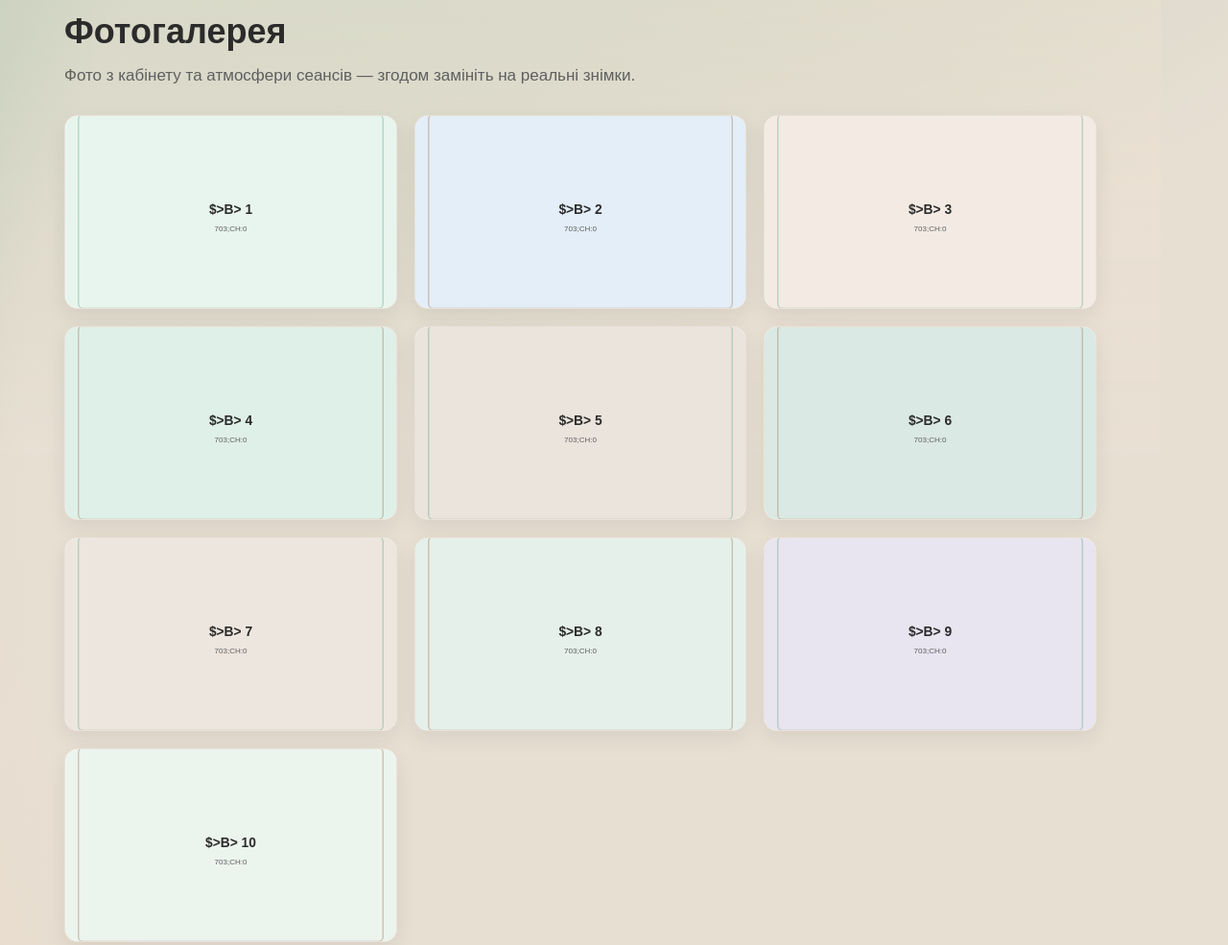
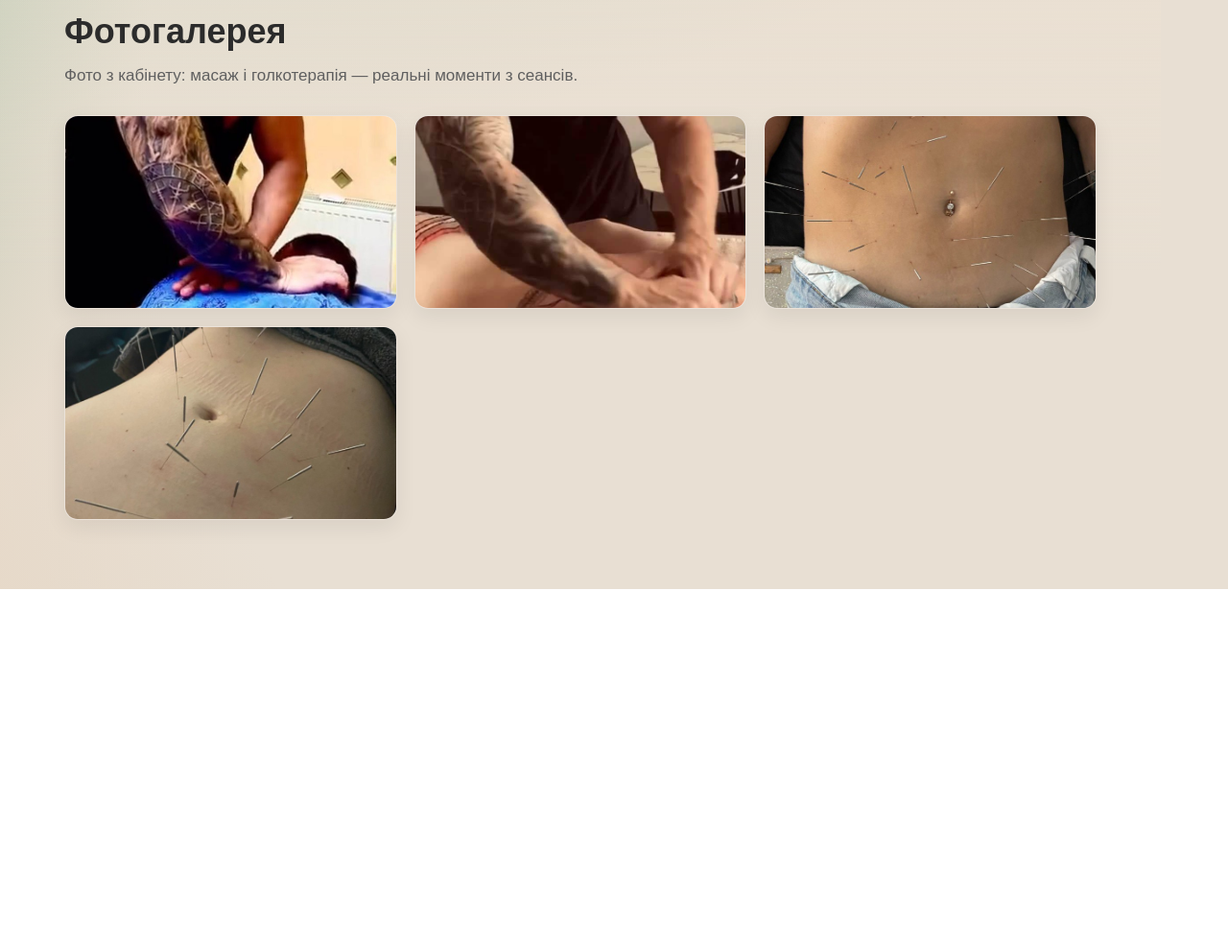
Before and after one commit to Vlad199222/massage-landing, a website: page public/index.html in a window 1280 px wide. Shown: the part 2200-3185 px from the top of the page at 96% size. After the commit the page ends 2814 px from the top, so only its background shows below. Drawn offline with Linux system fonts and the light colour scheme.

Commit message:
feat: real photos in gallery (massage + acupuncture)
Made-with: Cursor

```diff
--- a/public/index.html
+++ b/public/index.html
@@ -164,37 +164,37 @@
       <section id="gallery" class="gallery-section">
         <div class="section-container">
           <h2>Фотогалерея</h2>
-          <p class="gallery-intro">Фото з кабінету та атмосфери сеансів — згодом замініть на реальні знімки.</p>
+          <p class="gallery-intro">
+            Фото з кабінету: масаж і голкотерапія — реальні моменти з сеансів.
+          </p>
           <div class="gallery-grid">
             <div class="gallery-item">
-              <img src="./images/gallery/photo-01.svg" alt="Фото галереї 1" loading="lazy" />
+              <img
+                src="./images/gallery/massage-session-1.png"
+                alt="Масаж спини у кабінеті"
+                loading="lazy"
+              />
             </div>
             <div class="gallery-item">
-              <img src="./images/gallery/photo-02.svg" alt="Фото галереї 2" loading="lazy" />
+              <img
+                src="./images/gallery/massage-session-2.png"
+                alt="Масаж спини — робота з м’язами"
+                loading="lazy"
+              />
             </div>
             <div class="gallery-item">
-              <img src="./images/gallery/photo-03.svg" alt="Фото галереї 3" loading="lazy" />
+              <img
+                src="./images/gallery/acupuncture-1.png"
+                alt="Голкотерапія — робота з живота"
+                loading="lazy"
+              />
             </div>
             <div class="gallery-item">
-              <img src="./images/gallery/photo-04.svg" alt="Фото галереї 4" loading="lazy" />
-            </div>
-            <div class="gallery-item">
-              <img src="./images/gallery/photo-05.svg" alt="Фото галереї 5" loading="lazy" />
-            </div>
-            <div class="gallery-item">
-              <img src="./images/gallery/photo-06.svg" alt="Фото галереї 6" loading="lazy" />
-            </div>
-            <div class="gallery-item">
-              <img src="./images/gallery/photo-07.svg" alt="Фото галереї 7" loading="lazy" />
-            </div>
-            <div class="gallery-item">
-              <img src="./images/gallery/photo-08.svg" alt="Фото галереї 8" loading="lazy" />
-            </div>
-            <div class="gallery-item">
-              <img src="./images/gallery/photo-09.svg" alt="Фото галереї 9" loading="lazy" />
-            </div>
-            <div class="gallery-item">
-              <img src="./images/gallery/photo-10.svg" alt="Фото галереї 10" loading="lazy" />
+              <img
+                src="./images/gallery/acupuncture-2.png"
+                alt="Голкотерапія — акупунктурні точки"
+                loading="lazy"
+              />
             </div>
           </div>
         </div>
```
Also changed, not shown: public/images/gallery/acupuncture-1.png (added), public/images/gallery/acupuncture-2.png (added), public/images/gallery/massage-session-1.png (added), public/images/gallery/massage-session-2.png (added), public/images/gallery/photo-01.svg (deleted), public/images/gallery/photo-02.svg (deleted), public/images/gallery/photo-03.svg (deleted), public/images/gallery/photo-04.svg (deleted), public/images/gallery/photo-05.svg (deleted), public/images/gallery/photo-06.svg (deleted), public/images/gallery/photo-07.svg (deleted), public/images/gallery/photo-08.svg (deleted), public/images/gallery/photo-09.svg (deleted), public/images/gallery/photo-10.svg (deleted).
